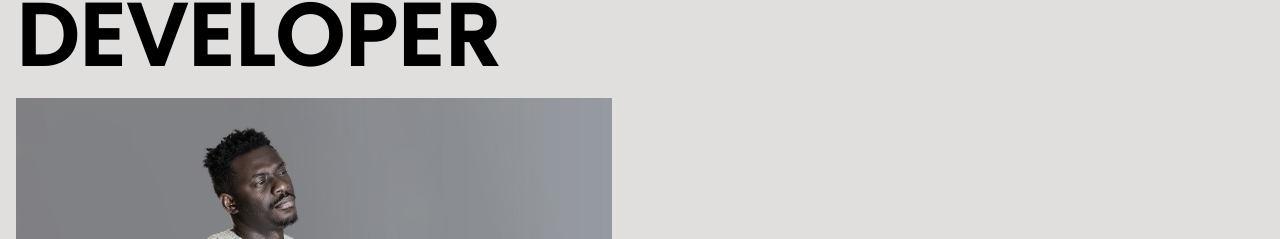
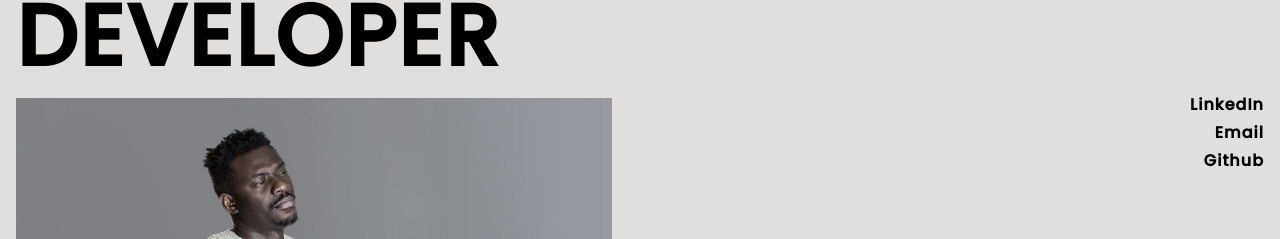
Before and after one commit to maurolnl/maurolnl_portfolio, a Next.js app: page / in a window 1280 px wide. Shown: the part 204-443 px from the top of the page. Built offline with nearby package versions, Linux system fonts and the light colour scheme.

Commit message:
Create SideLinks.tsx

```diff
--- /dev/null
+++ b/components/SideLinks.tsx
@@ -0,0 +1,32 @@
+import {Stack} from "@chakra-ui/react";
+import React from "react";
+
+import InternalLink from "./Layout/InternalLink";
+
+const SideLinks = () => {
+  return (
+    <Stack
+      alignItems="flex-end"
+      bottom={0}
+      direction={"column"}
+      gap={1}
+      height={"96px"}
+      margin={"auto"}
+      position="absolute"
+      right={"1rem"}
+      top={0}
+    >
+      <InternalLink isExternal href="https://www.linkedin.com/in/maurolnl/" variant="sm">
+        LinkedIn
+      </InternalLink>
+      <InternalLink isExternal href="mailto:maurolquiroga@outlook.com" variant="sm">
+        Email
+      </InternalLink>
+      <InternalLink isExternal href="https://github.com/maurolnl" variant="sm">
+        Github
+      </InternalLink>
+    </Stack>
+  );
+};
+
+export default SideLinks;
```
